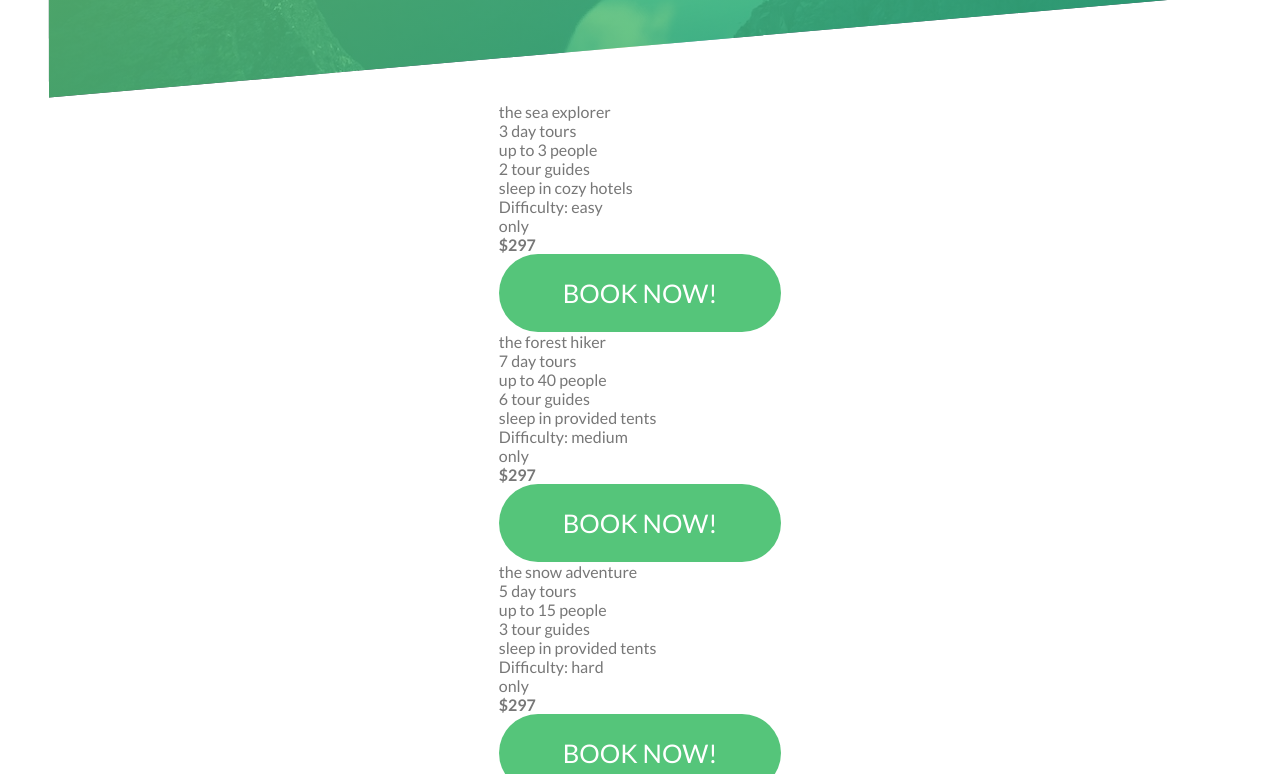
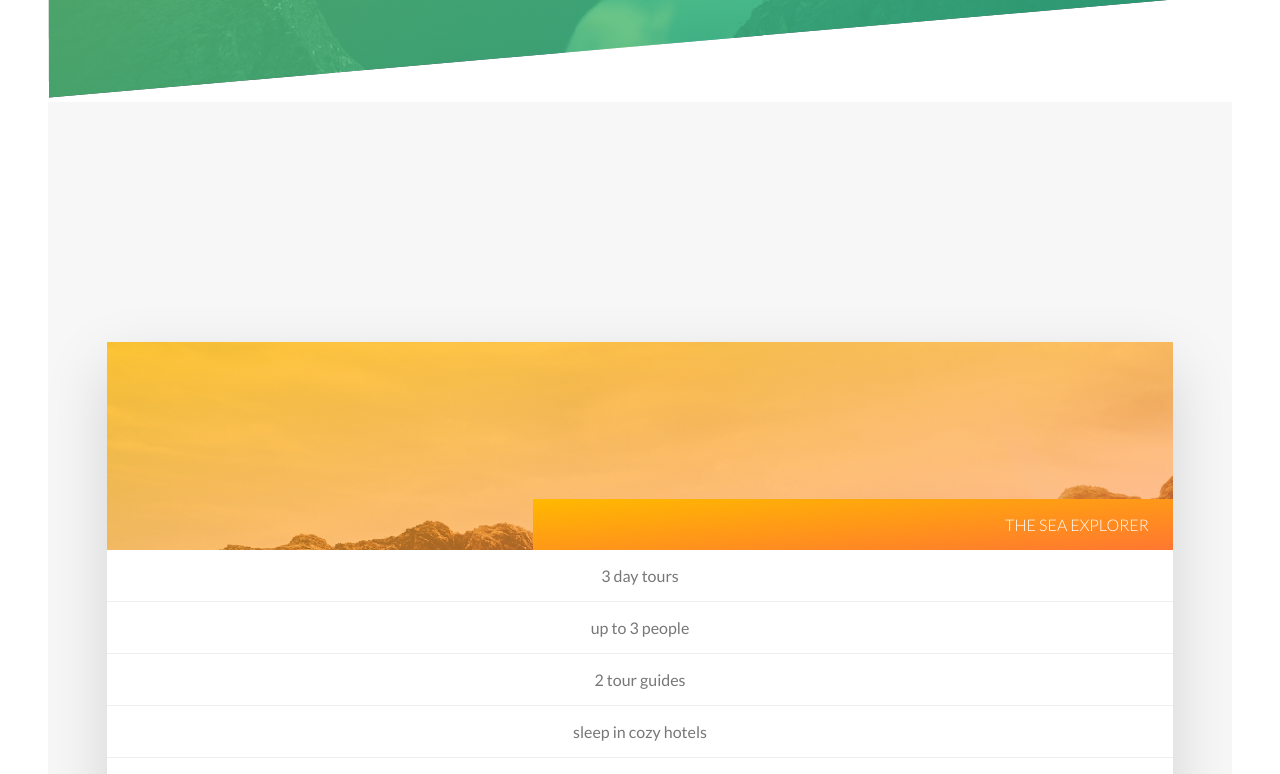
Before and after one commit to Safei-Ashraf/CSS-Template, a plain HTML site: page index.html in a window 1280 px wide. Shown: the part 626-1400 px from the top of the page. Drawn offline with nearby package versions, Linux system fonts and the light colour scheme.

Commit message:
added: styling cards

```diff
--- a/css/style.css
+++ b/css/style.css
@@ -363,3 +363,89 @@ img{
     }
 }
 /***** End hero *****/
+/***** popular *****/
+.popular{
+    background:var(--footer-text) ;
+    padding: 15rem 0 5rem 0;
+}
+.popularWrapper{
+    display: flex;
+    justify-content: center;
+    align-items: center;
+    flex-direction: column;
+    width: 100%;
+
+}
+.popularCard{
+    height: auto;
+    border-radius: 3px;
+    background-color: #fff;
+    box-shadow: 0 1.5rem 4rem rgb(0 0 0 / 15%);
+    width: 100%;
+    margin-bottom: 4rem;
+}
+.popularCard li{
+    border-bottom: 1px solid #eee;
+    text-align: center;
+    font-size: 1rem;
+    padding: 1rem;
+}
+.popularHeader{
+    height: 13rem;
+    position: relative;
+}
+.popularHeader span{
+    color: var(--white-bg);
+    font-weight: 300;
+    text-transform: uppercase;
+    text-align: right;
+    width: 60%;
+    padding: 1rem 1.5rem;
+    position: absolute;
+    bottom: 0;
+    right: 0;
+    box-decoration-break: clone;
+    -webkit-box-decoration-break: clone;
+}
+.popularHeaderYellow{
+    background: linear-gradient(to right bottom, #ffb900c9, #ff773078),url(../assets/img/nat-5.jpg) no-repeat;
+    background-size: cover;
+}
+.popularCardYellow .popularFooter,
+.popularHeaderYellow span{
+    background-image:  linear-gradient(to right bottom, #ffb900, #ff7730);
+}
+.popularHeaderGreen{
+    background: linear-gradient(to right bottom,#7ed56f82, #28b48575),url(../assets/img/nat-6.jpg) no-repeat;
+    background-size: cover;
+}
+.popularCardGreen .popularFooter,
+.popularHeaderGreen span{
+    background-image: linear-gradient(to right bottom, #7ed56f, #28b485);
+}
+.popularHeaderBlue{
+    background:linear-gradient(to right bottom,  #2998ff70, #5643fa4f),url(../assets/img/nat-7.jpg) no-repeat;
+    background-size: cover;
+}
+.popularCardBlue .popularFooter,
+.popularHeaderBlue span{
+    background-image: linear-gradient(to right bottom, #2998ff, #5643fa);
+}
+.popularFooter{
+    text-align: center;
+    padding: 4rem 3rem 3rem 3rem;
+    color: var(--white-bg);
+    clip-path: polygon(0 15%, 100% 0, 100% 100%, 0% 100%);
+}
+.popularFooter h4{
+    font-weight: 100;
+    font-size: 2rem;
+    padding: 20px 0;
+}
+.popularCard .primaryButton{
+    background: var(--white-bg);
+    color: var(--dark-text);
+    font-size: 0.75rem;
+    padding: 1rem 1.5rem;
+}
+/***** End popular *****/
--- a/index.html
+++ b/index.html
@@ -9,7 +9,7 @@
     <link rel="shortcut icon" href="./assets/img/favicon.png" type="image/x-icon">
     <link rel="preconnect" href="https://fonts.googleapis.com">
     <link rel="preconnect" href="https://fonts.gstatic.com" crossorigin>
-    <link href="https://fonts.googleapis.com/css2?family=Lato:wght@300;400;700&display=swap" rel="stylesheet">
+    <link href="https://fonts.googleapis.com/css2?family=Lato:wght@100;300;400;700&display=swap" rel="stylesheet">
     <link href='https://unpkg.com/boxicons@2.1.2/css/boxicons.min.css' rel='stylesheet'>
     <link rel="stylesheet" href="./css/style.css">
 </head>
@@ -56,7 +56,7 @@
                 <div class="popularWrapper">
                     <!-- start  -->
                     <div class="popularCard popularCardYellow">
-                        <header class="popularHeaderYellow">
+                        <header class="popularHeader popularHeaderYellow">
                             <span>the sea explorer</span>
                         </header>
                         <ul>
@@ -75,7 +75,7 @@
                     <!-- end  -->
                     <!-- start  -->
                     <div class="popularCard popularCardGreen">
-                        <header class="popularHeaderGreen">
+                        <header class="popularHeader popularHeaderGreen">
                             <span>the forest hiker</span>
                         </header>
                         <ul>
@@ -94,7 +94,7 @@
                     <!-- end  -->
                     <!-- start  -->
                     <div class="popularCard popularCardBlue">
-                        <header class="popularHeaderBlue">
+                        <header class="popularHeader popularHeaderBlue">
                             <span>the snow adventure</span>
                         </header>
                         <ul>
```
